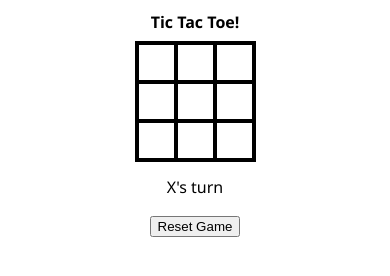
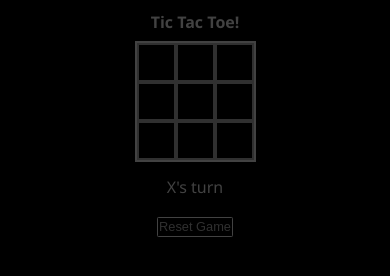
Before and after one commit to Shaikh-Rehan-Shakil/tictactoe-js, a plain HTML site: page index.html in a window 390 px wide. Drawn offline with Linux system fonts and the light colour scheme.

Commit message:
added responsiveness for small viewports and added dark mode

```diff
--- a/stylesheet.css
+++ b/stylesheet.css
@@ -7,6 +7,8 @@
 
 body{
     font-family: 'Segoe UI', Tahoma, Geneva, Verdana, sans-serif;
+    background-color: black;
+    color: #424242;
 }
 
 .gameContainer{
@@ -17,18 +19,24 @@ body{
     display: grid;
     grid-template-columns: repeat(3, auto);
     width: fit-content;
-    box-shadow: 0 0 0 2px black;
+    box-shadow: 0 0 0 2px ;
     margin: auto;
 }
 
 .cells{
     width: 75px;
     height: 75px;
-    border: 2px solid;
+    border: 2px solid #303030;
     font-size:50px;
     line-height: 75px;
 }
-
+.resetButton{
+    background-color: black;
+    color:#303030;
+    border: 1px solid #424242;
+    padding: 0.3em;
+    border-radius: 0.5em;
+}
 
 @media (max-width: 420px){
     .cells{
@@ -40,4 +48,10 @@ body{
     .title{
         font-size: 1rem;
     }
+
+    .resetButton{
+        padding: 0.1em;
+        border-radius: 0.1em;
+        font-size: 0.8rem;
+    }
 }
```
